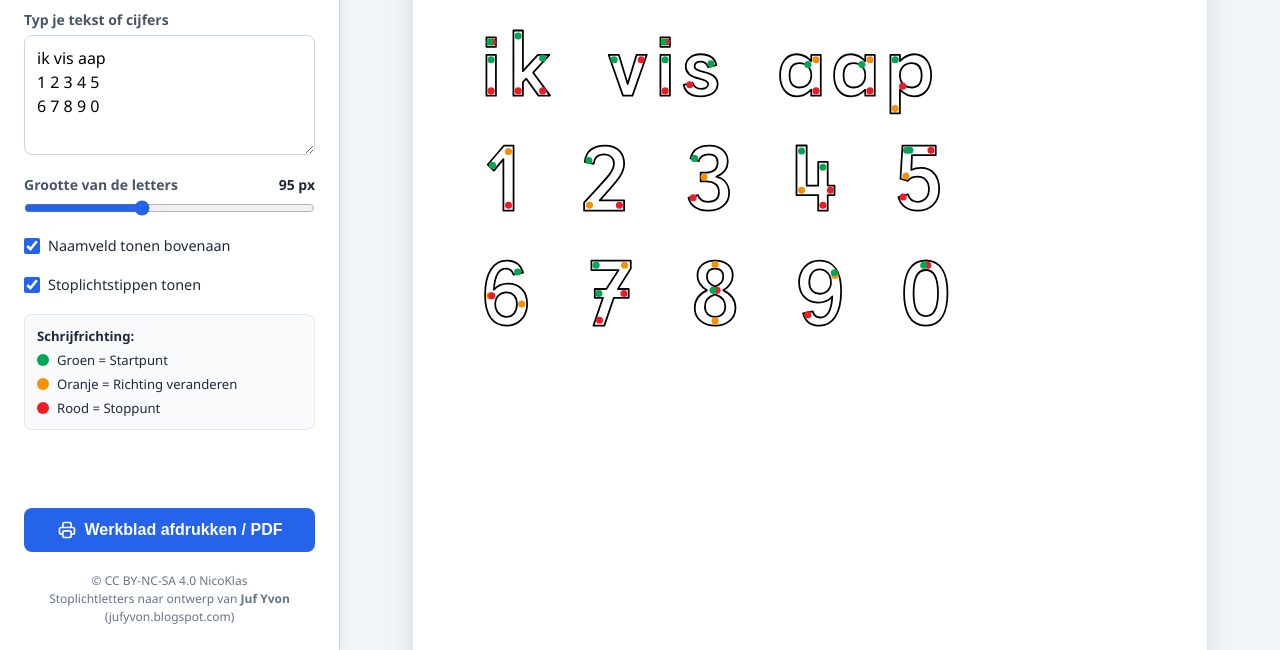
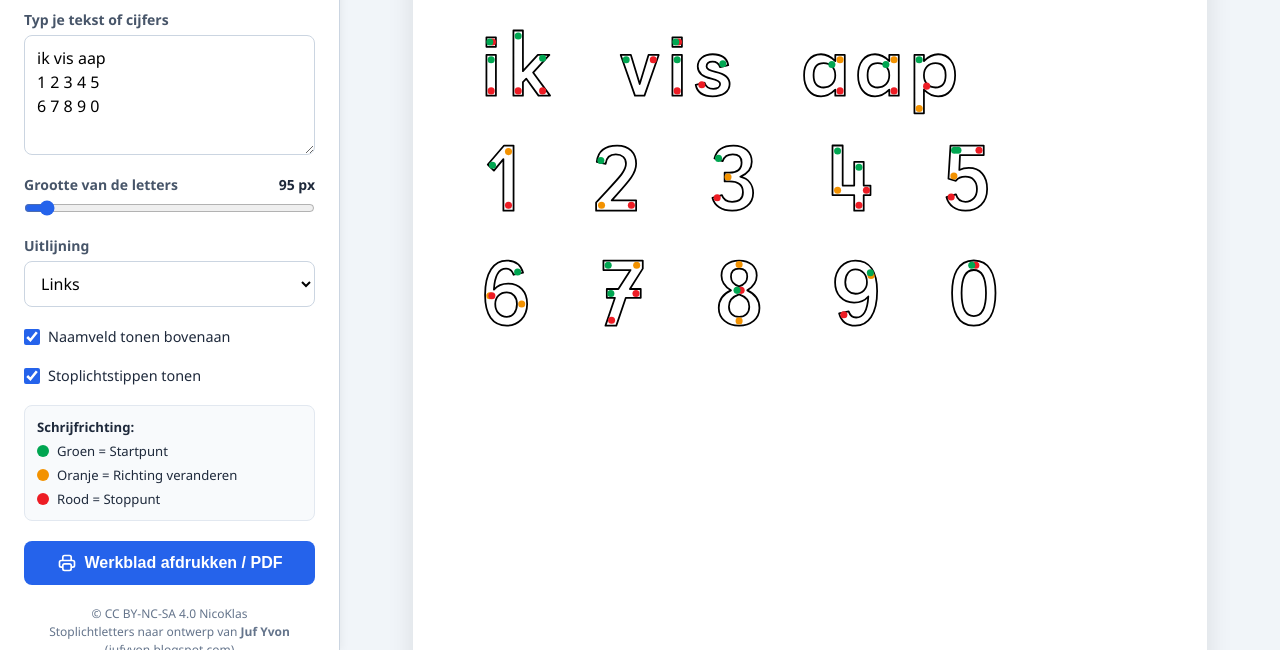
Before and after one commit to nicoklas123/stoplichtletter-generator, a plain HTML site: page index.html in a window 1280 px wide. Shown: the part 150-800 px from the top of the page. Drawn offline with Linux system fonts and the light colour scheme.

Commit message:
Enhance form elements and add alignment options

```diff
--- a/index.html
+++ b/index.html
@@ -73,17 +73,18 @@
             color: #475569;
         }
 
-        input[type="text"], textarea {
+        input[type="text"], textarea, select {
             width: 100%;
             padding: 10px 12px;
             border: 1px solid var(--border);
             border-radius: 8px;
             font-size: 1rem;
             font-family: inherit;
+            background-color: #fff;
             transition: border-color 0.2s;
         }
 
-        input[type="text"]:focus, textarea:focus {
+        input[type="text"]:focus, textarea:focus, select:focus {
             outline: none;
             border-color: var(--primary);
         }
@@ -238,8 +239,14 @@
             display: flex;
             flex-wrap: wrap;
             align-items: flex-end;
+            gap: 12px;
+            min-height: 40px;
+        }
+
+        .word-group {
+            display: inline-flex;
+            align-items: flex-end;
             gap: 6px;
-            min-height: 40px;
         }
 
         .char-box {
@@ -324,7 +331,16 @@
                 <label for="sizeRange">Grootte van de letters</label>
                 <span id="sizeValue" style="font-weight:600; font-size:0.875rem;">95 px</span>
             </div>
-            <input type="range" id="sizeRange" min="45" max="170" value="95" step="5">
+            <input type="range" id="sizeRange" min="45" max="950" value="95" step="5">
+        </div>
+
+        <div class="control-group">
+            <label for="alignSelect">Uitlijning</label>
+            <select id="alignSelect">
+                <option value="flex-start">Links</option>
+                <option value="center">Midden</option>
+                <option value="flex-end">Rechts</option>
+            </select>
         </div>
 
         <label class="checkbox-group">
@@ -731,6 +747,7 @@
         const textInput = document.getElementById('textInput');
         const sizeRange = document.getElementById('sizeRange');
         const sizeValue = document.getElementById('sizeValue');
+        const alignSelect = document.getElementById('alignSelect');
         const showName = document.getElementById('showName');
         const showDots = document.getElementById('showDots');
 
@@ -771,7 +788,7 @@
             sizeValue.textContent = `${size} px`;
             worksheetContent.style.setProperty('--char-height', `${size}px`);
 
-            // Tekst omzetten naar regels en stoplichttekens
+            const alignment = alignSelect.value;
             const lines = textInput.value.split('\n');
             const includeDots = showDots.checked;
             worksheetContent.innerHTML = '';
@@ -779,22 +796,34 @@
             lines.forEach(line => {
                 const lineDiv = document.createElement('div');
                 lineDiv.className = 'word-line';
+                lineDiv.style.justifyContent = alignment;
 
-                for (const char of line) {
-                    if (char === ' ') {
-                        const space = document.createElement('div');
-                        space.className = 'space-box';
-                        lineDiv.appendChild(space);
-                    } else {
+                const words = line.split(/\s+/);
+                words.forEach((word, wIdx) => {
+                    if (word === '') return;
+
+                    const wordGroup = document.createElement('div');
+                    wordGroup.className = 'word-group';
+
+                    for (const char of word) {
                         const svgMarkup = createCharSVG(char, includeDots);
                         if (svgMarkup) {
                             const box = document.createElement('div');
                             box.className = 'char-box';
                             box.innerHTML = svgMarkup;
-                            lineDiv.appendChild(box);
+                            wordGroup.appendChild(box);
                         }
                     }
-                }
+                    lineDiv.appendChild(wordGroup);
+
+                    // Spatie toevoegen tussen woorden
+                    if (wIdx < words.length - 1) {
+                        const space = document.createElement('div');
+                        space.className = 'space-box';
+                        lineDiv.appendChild(space);
+                    }
+                });
+
                 worksheetContent.appendChild(lineDiv);
             });
         }
@@ -803,6 +832,7 @@
         titleInput.addEventListener('input', renderWorksheet);
         textInput.addEventListener('input', renderWorksheet);
         sizeRange.addEventListener('input', renderWorksheet);
+        alignSelect.addEventListener('change', renderWorksheet);
         showName.addEventListener('change', renderWorksheet);
         showDots.addEventListener('change', renderWorksheet);
 
```
